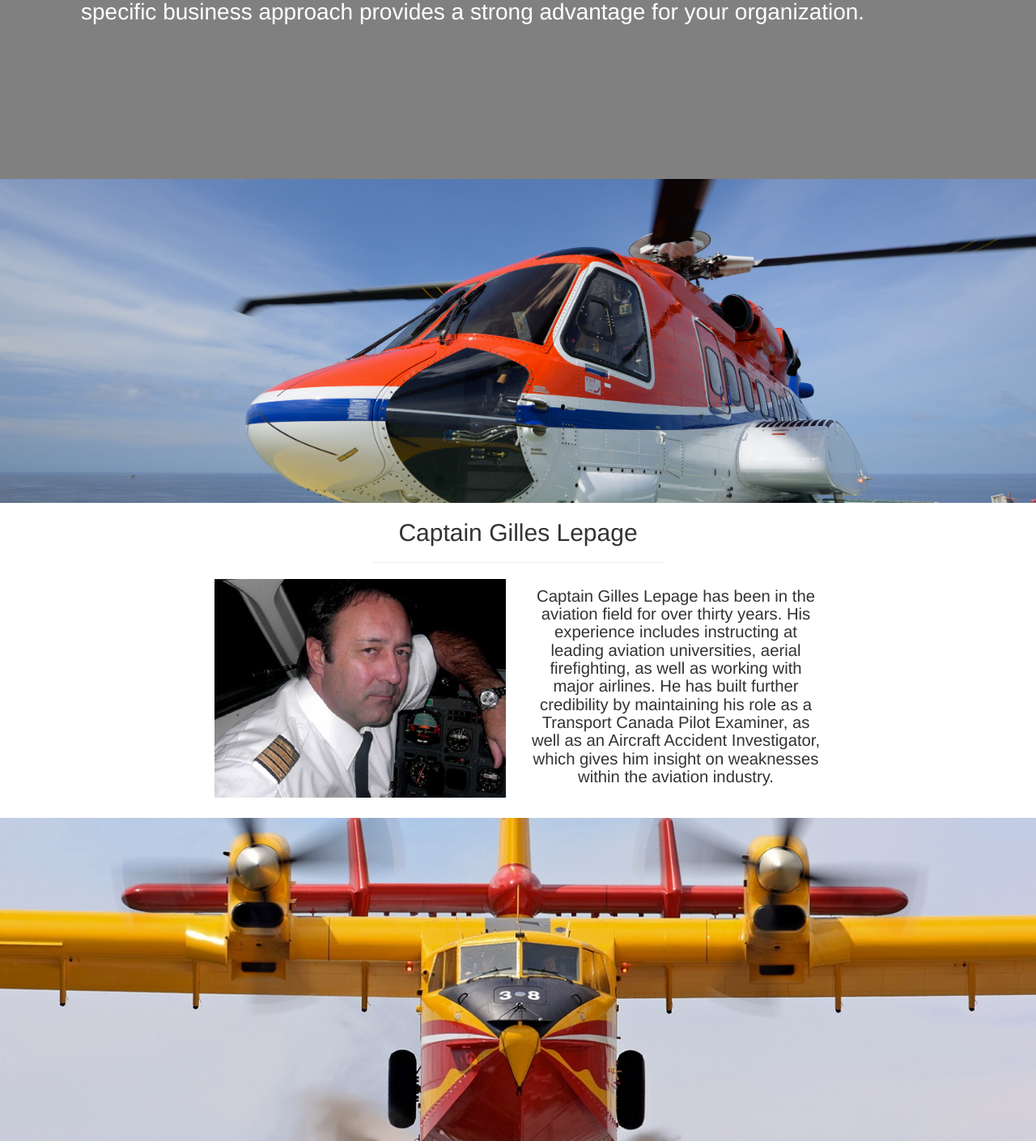
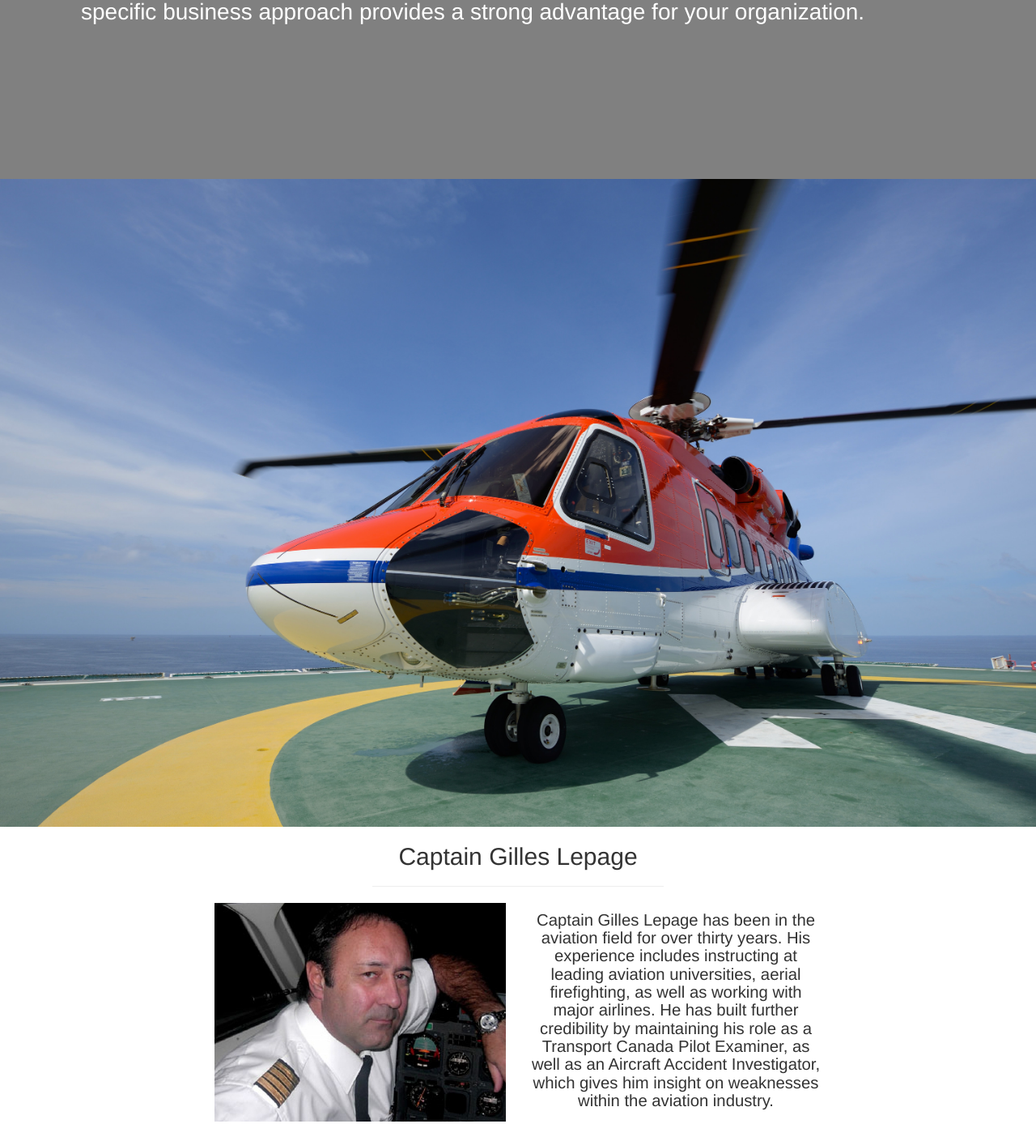
Before and after one commit to zrivest/cockpit_managment_promo_site, a PHP site: page / in a window 1280 px wide. Shown: the part 1563-2972 px from the top of the page at 81% size. Run offline with PHP 8.4, Linux system fonts and the light colour scheme.

```diff
--- a/css/stylish-portfolio.css
+++ b/css/stylish-portfolio.css
@@ -189,7 +189,7 @@ i.service-icon {
 .callout {
   color: #ffffff;
   display: table;
-  height: 400px;
+  height: 100%;
   width: 100%;
   background: url(../img/helicopter.jpg) no-repeat center center fixed;
   -webkit-background-size: cover;
```
